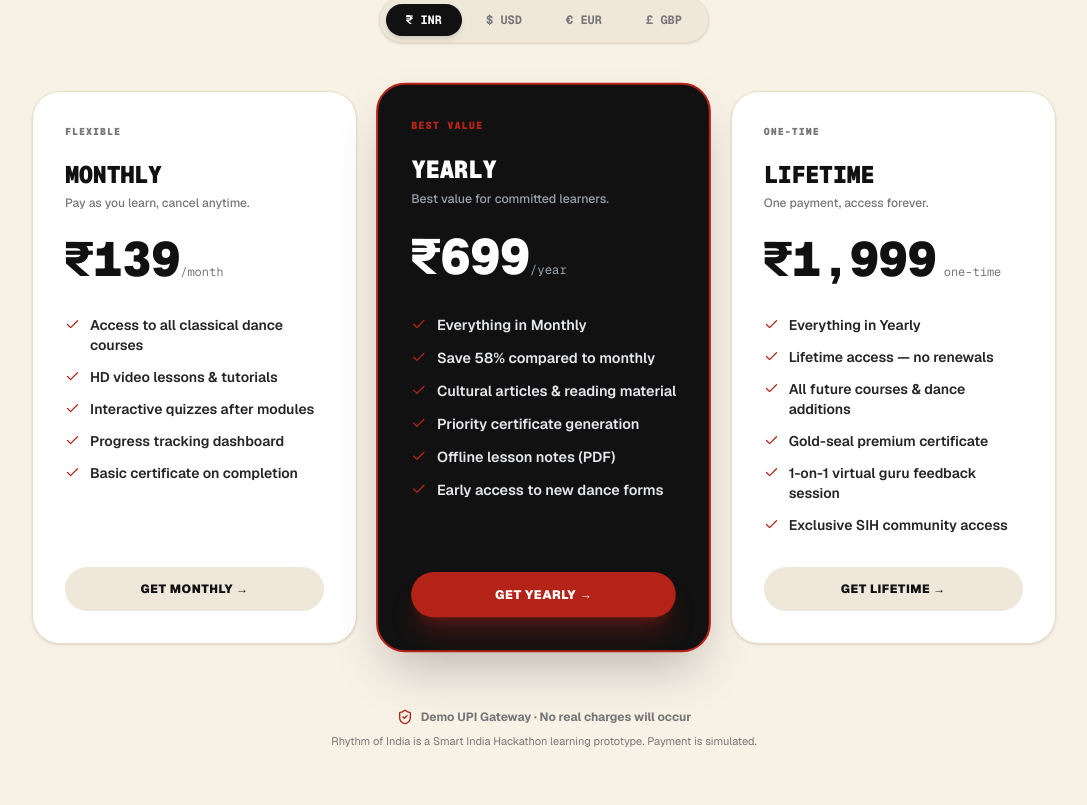
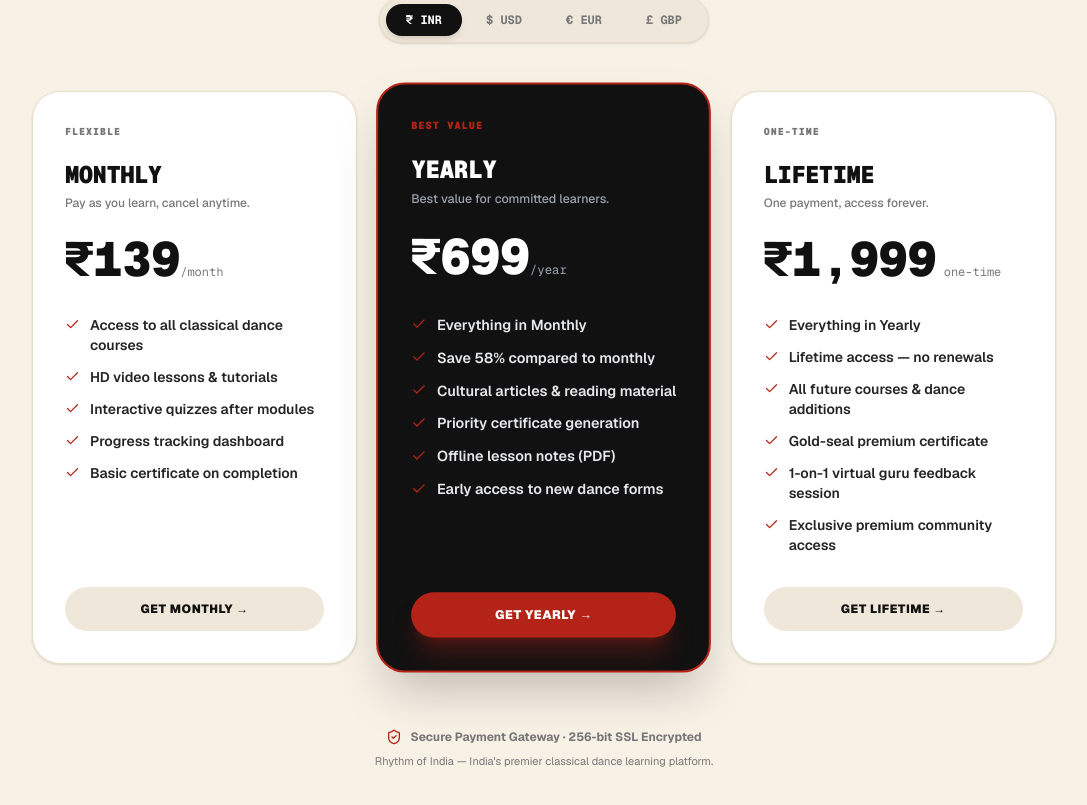
Before and after one commit to heyaurav01/Rhythmdance, a Next.js app: page /pricing in a window 1280 px wide. Shown: the part 301-1106 px from the top of the page, without its empty margins (96-1183 px from the left). Built offline with nearby package versions, Linux system fonts and the light colour scheme; no server answers.

Commit message:
add some chnages UI

```diff
--- a/src/app/certificate/page.tsx
+++ b/src/app/certificate/page.tsx
@@ -40,7 +40,7 @@ function CertificateContent() {
   // Generate certId once per mount to avoid impure render calls
   const certId = useMemo(
     () =>
-      `ROI-SIH26-${danceName.toUpperCase().slice(0, 3)}-${Math.floor(1000 + Math.random() * 9000)}`,
+      `ROI-26-${danceName.toUpperCase().slice(0, 3)}-${Math.floor(1000 + Math.random() * 9000)}`,
     [danceName]
   );
 
@@ -119,7 +119,7 @@ function CertificateContent() {
               RHYTHM OF INDIA ACADEMY
             </p>
             <p className="text-[10px] font-bold tracking-widest text-[#B42318] uppercase">
-              SMART INDIA HACKATHON · NATIONAL HERITAGE PROTOCOL
+              NATIONAL HERITAGE PROTOCOL · CLASSICAL ARTS ACADEMY
             </p>
           </div>
 
--- a/src/app/checkout/page.tsx
+++ b/src/app/checkout/page.tsx
@@ -50,7 +50,7 @@ const plans: Plan[] = [
       "Everything in Yearly",
       "Lifetime access — no renewals",
       "Gold-seal premium certificate",
-      "Exclusive SIH community access"
+      "Exclusive premium community access"
     ]
   }
 ];
@@ -258,7 +258,7 @@ function CheckoutContent() {
                       <div className="relative">
                         <input
                           type="text"
-                          defaultValue="1234 5678 9012 3456"
+
                           className="w-full p-4 rounded-xl border border-[#E8DEC8] bg-white outline-none focus:border-[#635BFF] focus:ring-1 focus:ring-[#635BFF] transition-all text-sm font-mono tracking-widest"
                           placeholder="Card Number"
                         />
@@ -267,13 +267,13 @@ function CheckoutContent() {
                       <div className="grid grid-cols-2 gap-3">
                         <input
                           type="text"
-                          defaultValue="12/28"
+
                           className="w-full p-4 rounded-xl border border-[#E8DEC8] bg-white outline-none focus:border-[#635BFF] focus:ring-1 focus:ring-[#635BFF] transition-all text-sm"
                           placeholder="MM/YY"
                         />
                         <input
                           type="text"
-                          defaultValue="123"
+
                           className="w-full p-4 rounded-xl border border-[#E8DEC8] bg-white outline-none focus:border-[#635BFF] focus:ring-1 focus:ring-[#635BFF] transition-all text-sm"
                           placeholder="CVV"
                         />
@@ -302,7 +302,7 @@ function CheckoutContent() {
                       </p>
                       <input
                         type="text"
-                        defaultValue="9876543210"
+
                         className="w-full p-4 rounded-xl border border-[#E8DEC8] bg-white outline-none focus:border-[#635BFF] focus:ring-1 focus:ring-[#635BFF] transition-all text-sm text-center font-mono"
                         placeholder="e.g. name@okaxis"
                       />
@@ -331,7 +331,7 @@ function CheckoutContent() {
 
                 <p className="text-[10px] text-[#777777] mt-4 flex items-start gap-2 leading-relaxed">
                   <ShieldCheck size={14} className="flex-shrink-0 mt-0.5" />
-                  Your payment data is fully encrypted and handled with the highest security standards. This is a hackathon prototype, no real charges will occur.
+                  Your payment data is fully encrypted and handled with the highest security standards.
                 </p>
               </div>
             </div>
--- a/src/app/dashboard/page.tsx
+++ b/src/app/dashboard/page.tsx
@@ -129,7 +129,7 @@ export default function DashboardPage() {
             <span className="w-2 h-2 rounded-full bg-[#B42318] animate-pulse" />
             <span>CLASSICAL INDIAN DANCE ACADEMY</span>
             <span className="text-white/50">·</span>
-            <span className="text-[#B42318] uppercase">SIH 2026</span>
+            <span className="text-[#B42318] uppercase">Est. 2026</span>
           </div>
 
           {/* Big cinematic headline */}
@@ -442,7 +442,7 @@ export default function DashboardPage() {
                 {/* SIH 2026 badge */}
                 <div className="mt-8 inline-flex items-center gap-2 bg-[#B42318]/20 border border-[#B42318]/40 text-[#B42318] px-4 py-2 rounded-xl text-sm font-bold font-mono">
                   <span className="w-2 h-2 rounded-full bg-[#B42318] animate-pulse" />
-                  SIH 2026 Prototype
+                  Rhythm of India
                 </div>
               </div>
             </div>
@@ -455,7 +455,7 @@ export default function DashboardPage() {
 
           {/* Bottom bar */}
           <div className="mt-16 px-10 sm:px-14 lg:px-24 py-8 border-t border-white/10 flex flex-col md:flex-row justify-between items-center gap-4 relative z-10 bg-black/40 backdrop-blur-md">
-            <p className="text-sm text-[#777777] font-mono font-medium">© 2026 Rhythm of India. All rights reserved. Built for Smart India Hackathon 2026.</p>
+            <p className="text-sm text-[#777777] font-mono font-medium">© 2026 Rhythm of India. All rights reserved.</p>
             <a
               href="https://github.com/heyaurav01/Rhythmdance"
               target="_blank"
--- a/src/app/pricing/page.tsx
+++ b/src/app/pricing/page.tsx
@@ -73,7 +73,7 @@ const plans: Plan[] = [
       "All future courses & dance additions",
       "Gold-seal premium certificate",
       "1-on-1 virtual guru feedback session",
-      "Exclusive SIH community access",
+      "Exclusive premium community access",
     ],
   },
 ];
@@ -263,10 +263,10 @@ export default function PricingPage() {
         <div className="max-w-2xl mx-auto text-center space-y-2 pt-4">
           <div className="inline-flex items-center gap-2 text-xs font-bold text-[#777777]">
             <ShieldCheck size={16} className="text-[#B42318]" />
-            <span>Demo UPI Gateway · No real charges will occur</span>
+            <span>Secure Payment Gateway · 256-bit SSL Encrypted</span>
           </div>
           <p className="text-[11px] text-[#777777]">
-            Rhythm of India is a Smart India Hackathon learning prototype. Payment is simulated.
+            Rhythm of India — India's premier classical dance learning platform.
           </p>
         </div>
       </main>
```
